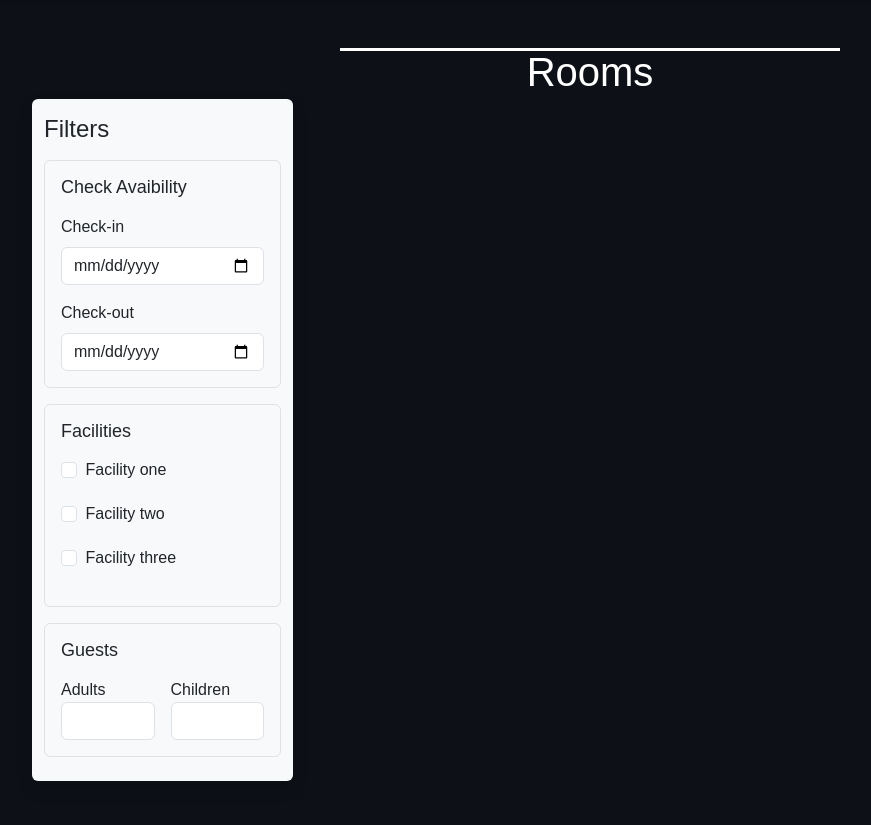
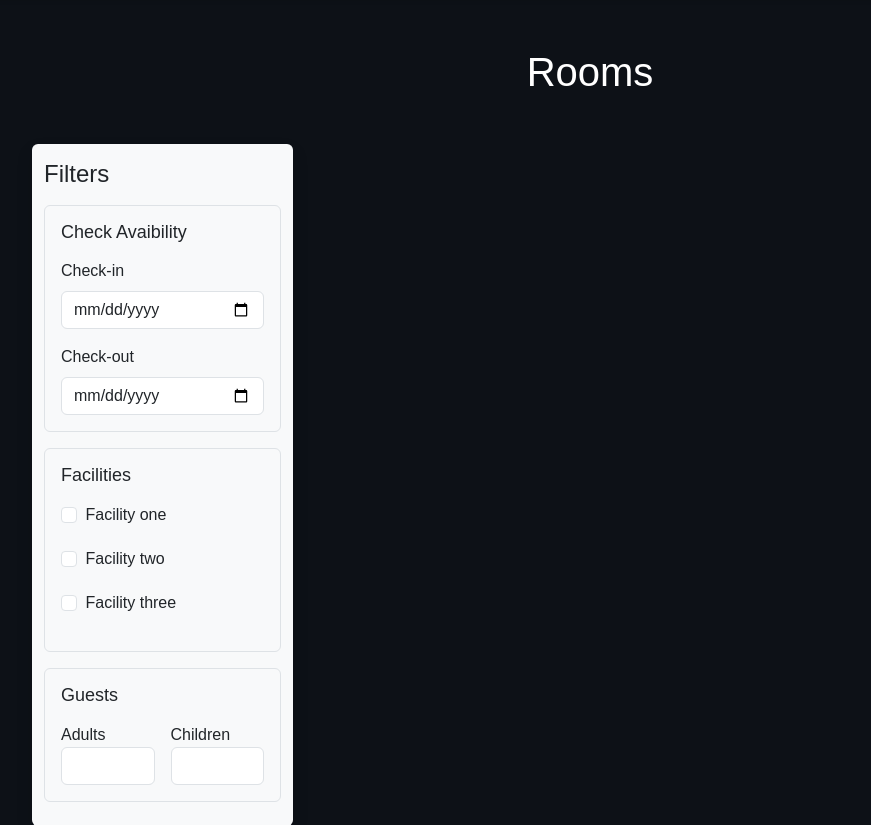
Before and after one commit to poojan20/stayeasy, a PHP site: page /rooms.php in a window 1280 px wide. Shown: the part 62-887 px from the top of the page, without its empty margins (50-921 px from the left). Run offline with PHP 8.4, Linux system fonts and the light colour scheme.

Commit message:
error fi

```diff
--- a/css/common.css
+++ b/css/common.css
@@ -16,9 +16,9 @@
 .custom-bg:hover{
     background-color:var(--black_hover);
 }
- .h-line{
+ /*.h-line{
     width :500px;
     margin : 0 auto;
     height :1.7px;
     background: white;
-}
+} */
```
